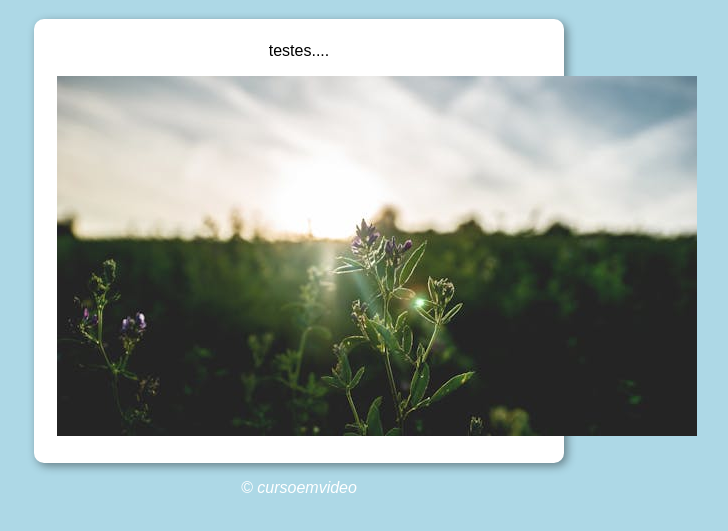
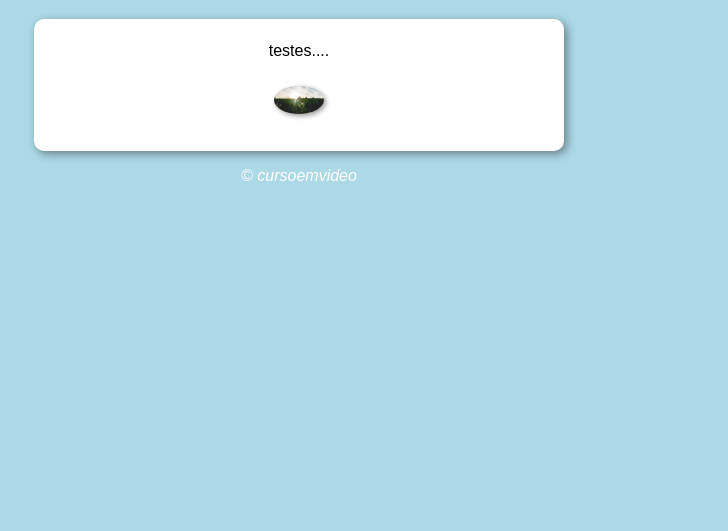
Before and after one commit to Josecarlosdoss/projeto-da, a plain HTML site: page aula12/modelo01.html in a window 1280 px wide. Shown: the part 61-592 px from the top of the page, without its empty margins (341-1069 px from the left). Drawn offline with Linux system fonts and the light colour scheme.

Commit message:
Update style.css

```diff
--- a/aula12/style/style.css
+++ b/aula12/style/style.css
@@ -2,7 +2,7 @@
 
 
 
-body {
+            body {
                     background-color: lightblue;
                     font: normal 1em Arial;
             }
@@ -28,6 +28,14 @@ body {
                    padding: 8px;
 
             }
+            img#image {
+                   width: 50px;
+                   margin: 10px;
+                   border-radius: 50%;
+                   box-shadow: 2px 2px 5px rgba(0, 0, 0, 0.400);
+                   box-sizing: border-box;
+
+            }
 
             footer {
                    color: white;
```
